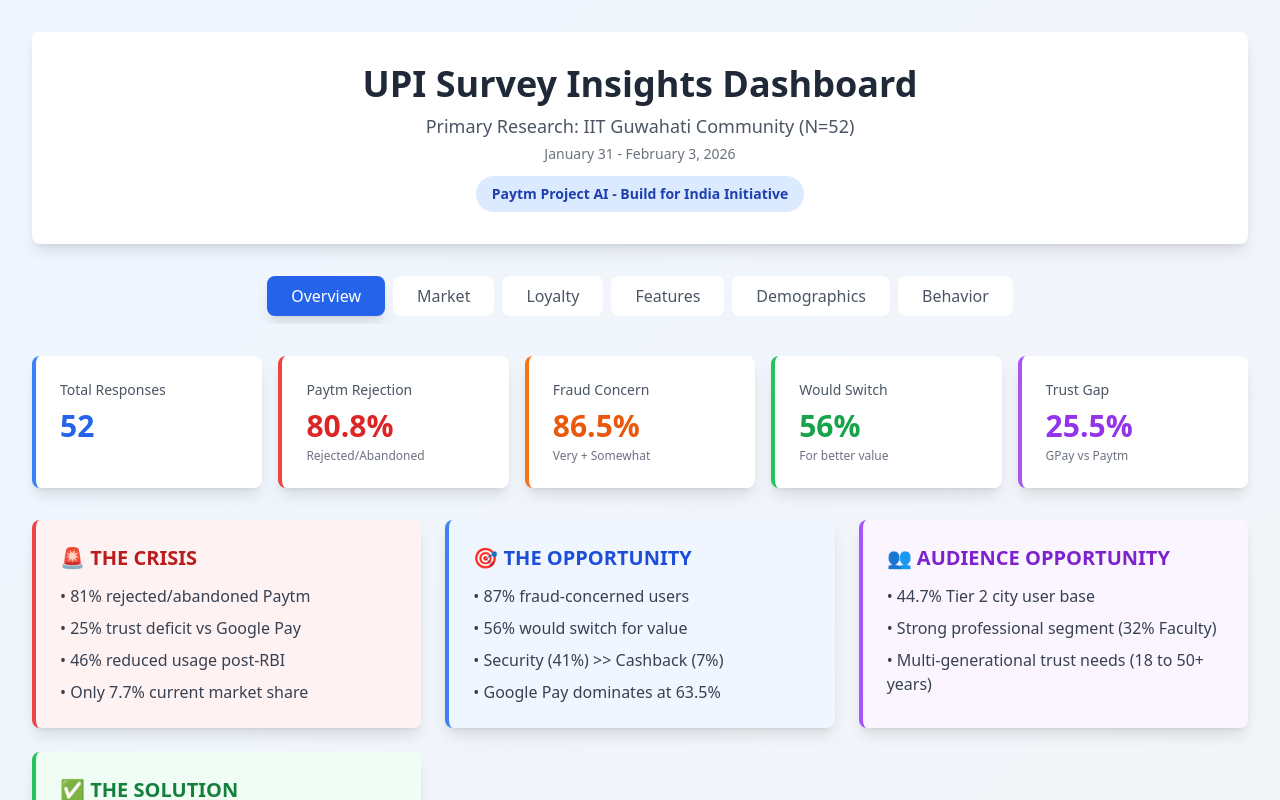
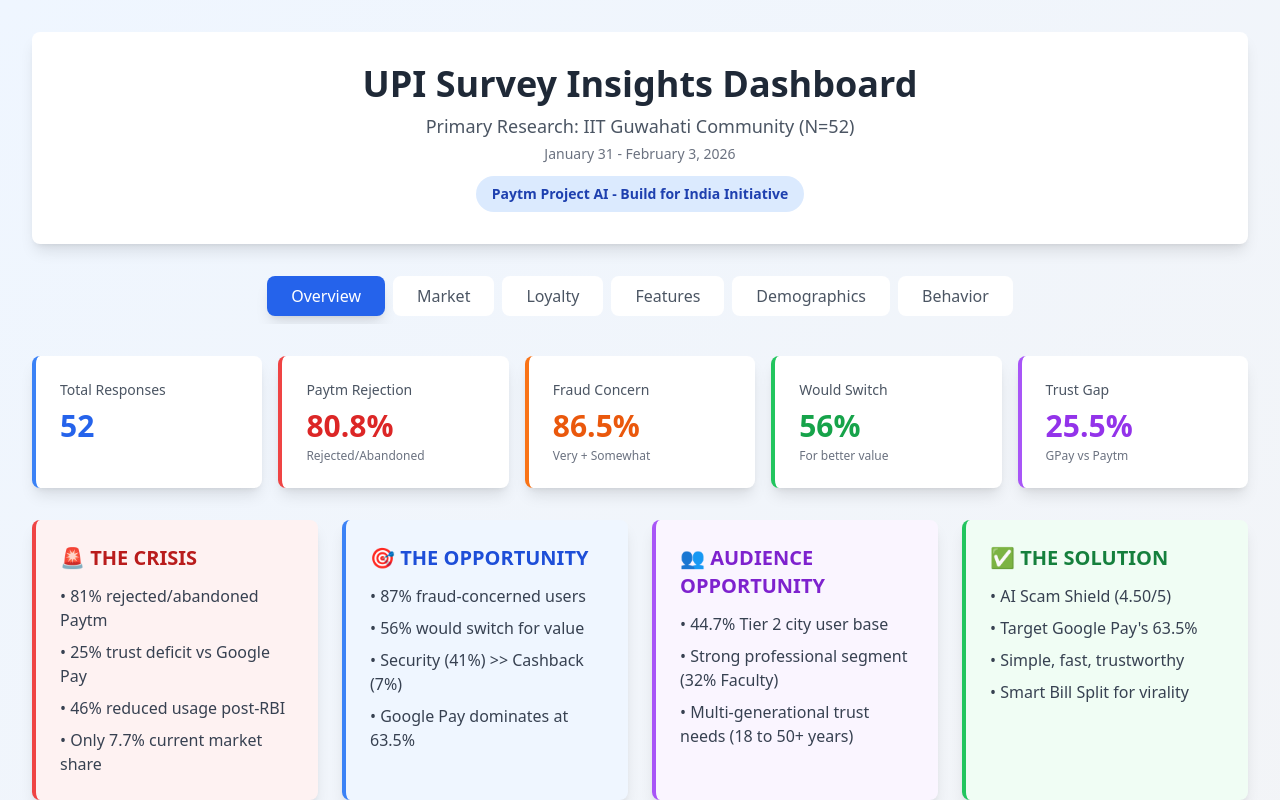
Before and after one commit to dhiyanesh5/upi-dashboard-paytm, a React (Create React App) app: page / in a window 1280 px wide. Shown: the top 800 px of the page. Built offline with nearby package versions, Linux system fonts and the light colour scheme.

Commit message:
Change grid layout from 3 to 4 columns

```diff
--- a/src/App.js
+++ b/src/App.js
@@ -321,7 +321,7 @@
             </div>
 
             {/* Strategic Insights */}
-            <div className="grid grid-cols-1 md:grid-cols-3 gap-4 sm:gap-6">
+            <div className="grid grid-cols-1 md:grid-cols-4 gap-4 sm:gap-6">
               <InsightBox
                 type="crisis"
                 title="🚨 THE CRISIS"
```
